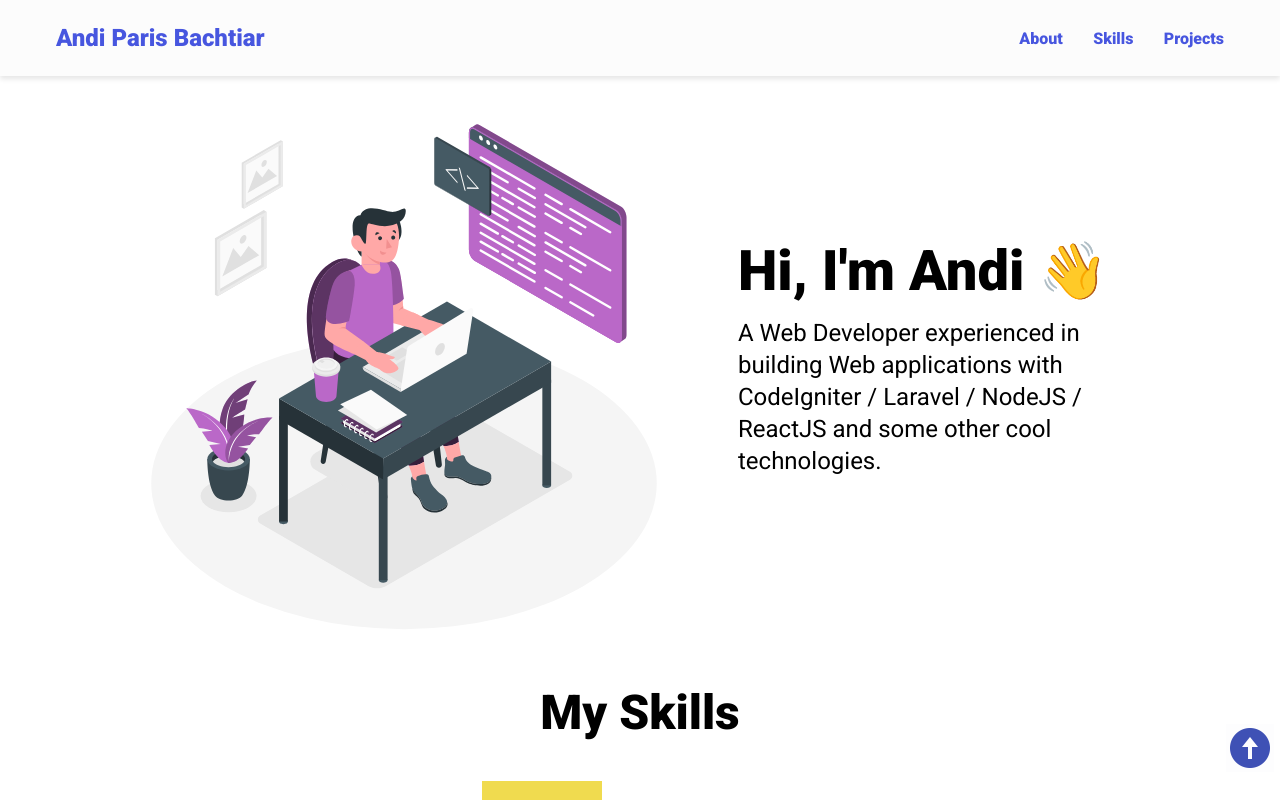
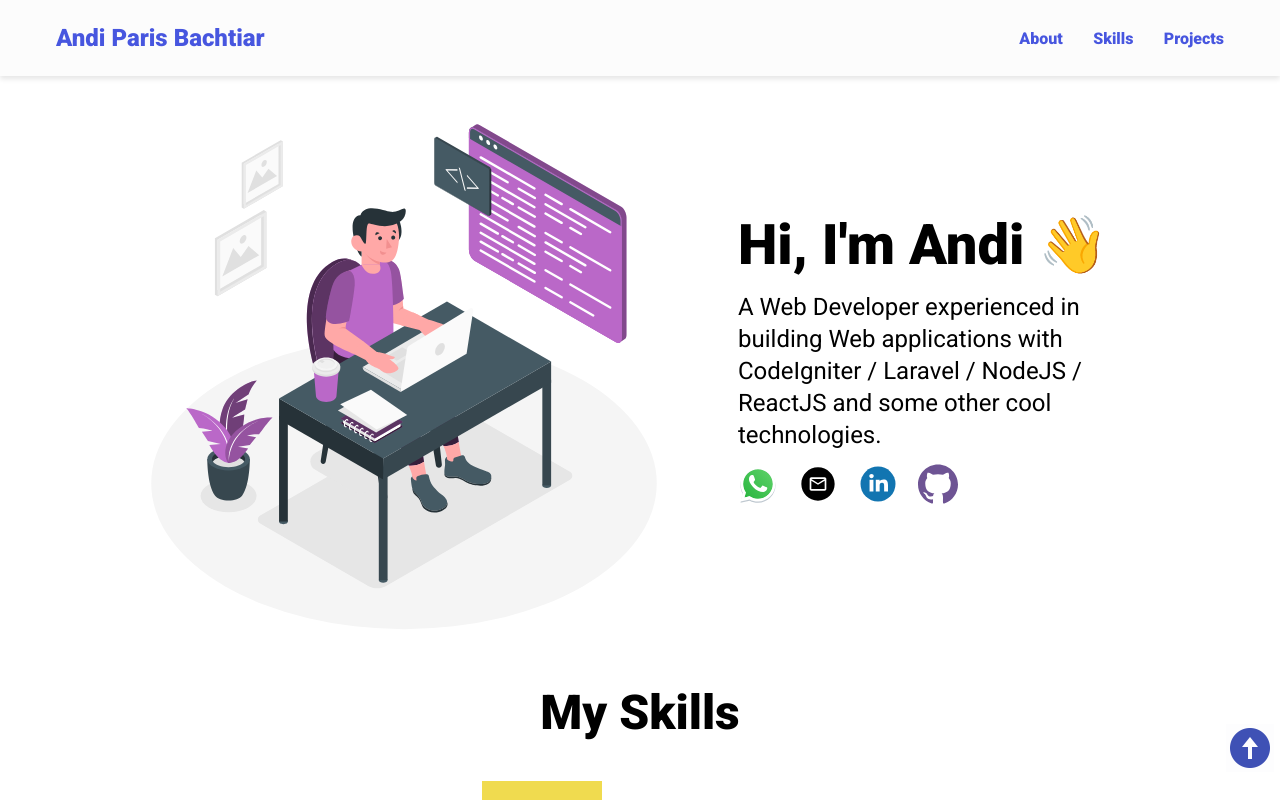
Before and after one commit to andiparis/portfolio--reactjs, a React (Vite) app: page / in a window 1280 px wide. Shown: the top 800 px of the page. Built offline with nearby package versions, Linux system fonts and the light colour scheme.

Commit message:
Add social component in hero section

```diff
--- a/src/components/bio/Hero.jsx
+++ b/src/components/bio/Hero.jsx
@@ -1,14 +1,20 @@
 // eslint-disable-next-line no-unused-vars
 import React from 'react';
 import PropTypes from 'prop-types';
+import Social from './Social';
 
-function Hero({ hero }) {
+function Hero({ hero, socials }) {
   return (
     <section id="about" className="hero">
       <img src={hero.img} alt="Hero" loading="lazy" className="hero-img" />
       <div className="bio animate__animated animate__shakeX">
         <h2 className="bio-title">{hero.header}</h2>
         <p className="bio-text">{hero.body}</p>
+        <div className="socials">
+          {socials.map((social) => (
+            <Social key={social.id} {...social} />
+          ))}
+        </div>
       </div>
     </section>
   );
@@ -16,6 +22,7 @@ function Hero({ hero }) {
 
 Hero.propTypes = {
   hero: PropTypes.object.isRequired,
+  socials: PropTypes.array.isRequired,
 };
 
 export default Hero;
```
